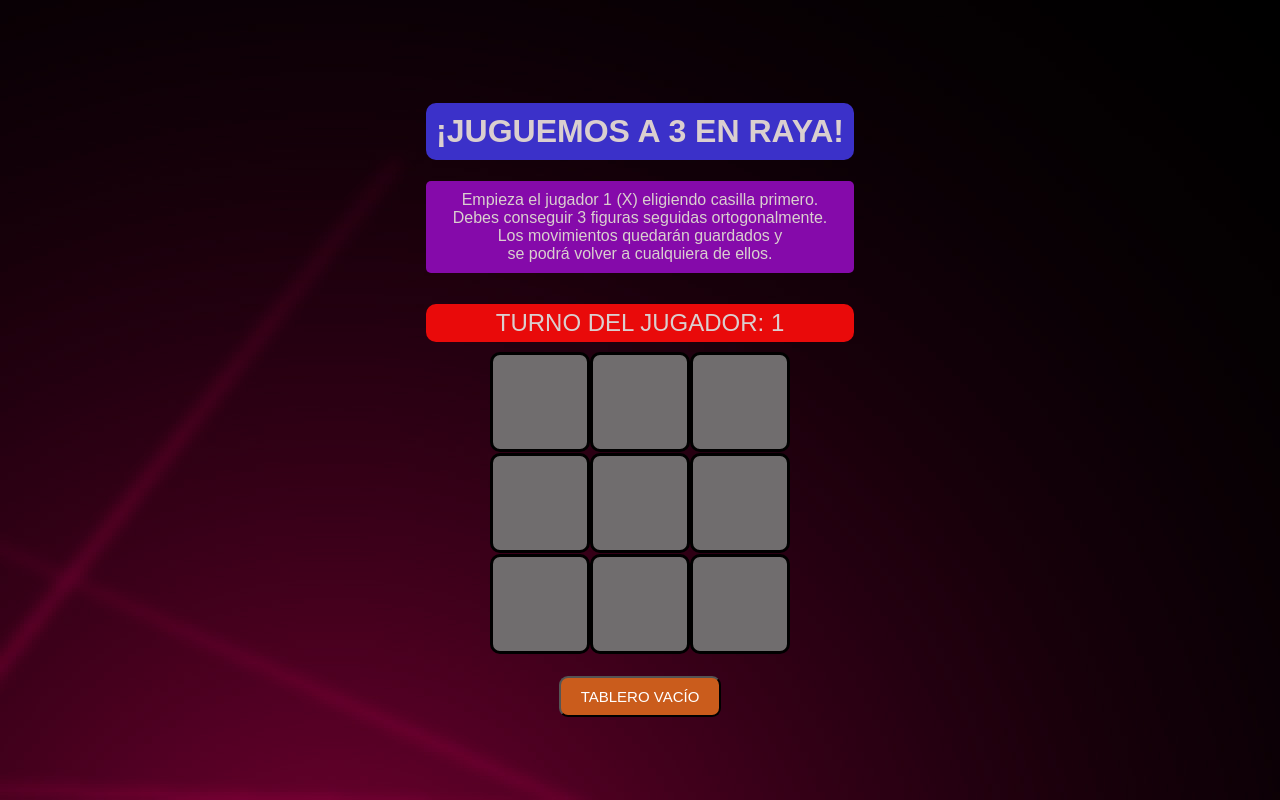
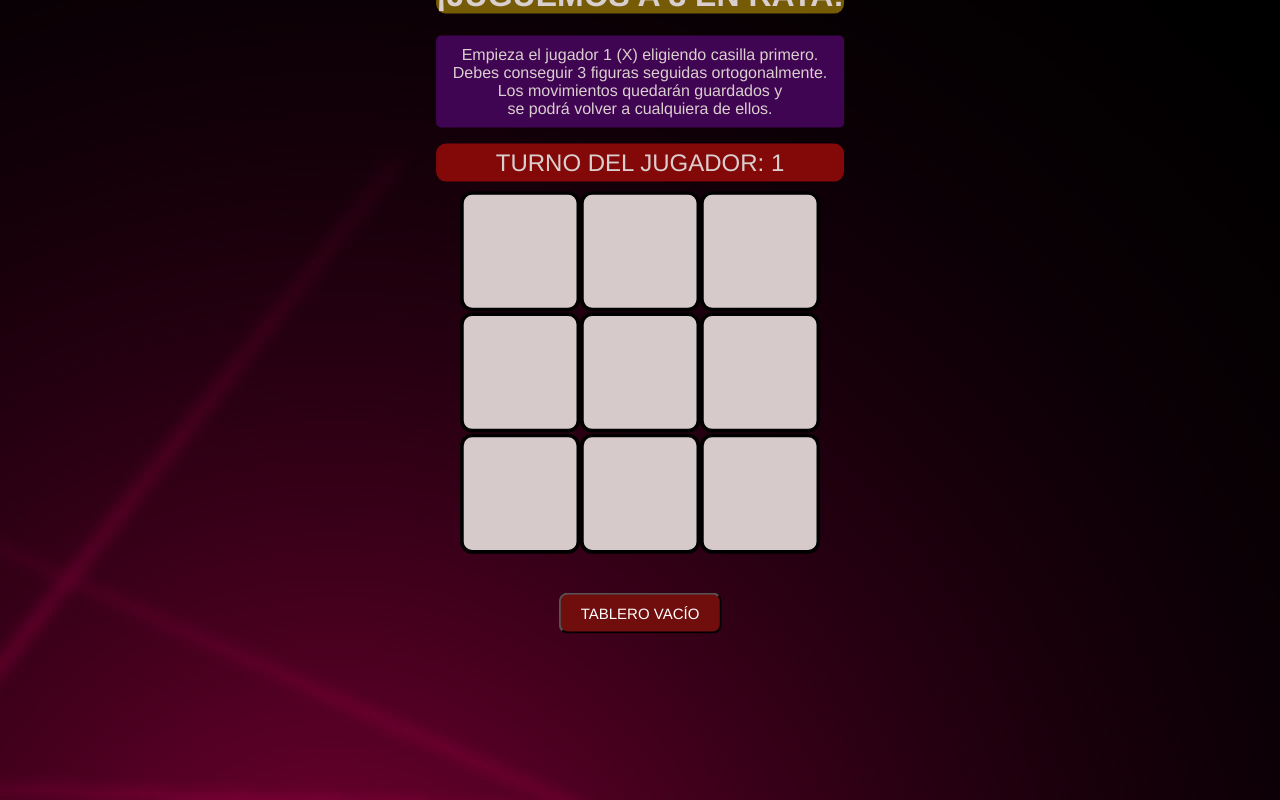
Before and after one commit to JuanGabrielCallejo/3enRaya-3inARow, a React (Create React App) app: page / in a window 1280 px wide. Built offline with nearby package versions, Linux system fonts and the light colour scheme.

Commit message:
update style and properties

```diff
--- a/src/index.css
+++ b/src/index.css
@@ -13,52 +13,53 @@ body {
   /* background-color: aqua; */
   display: flex;
   display: inline-block;
+  position: absolute;
+  top: 30%;
+  left: 50%;
+  transform: translate(-50%, -50%);
 }
 
-h1 {
-  background-color: rgb(59, 49, 201);
+.gameTitle {
+  background-color: rgb(117, 91, 6);
   color: rgb(218, 207, 207);
-  font-family: fantasy;
+  border-radius: 10px;
+  font-family: "Franklin Gothic Medium", "Arial Narrow", Arial, sans-serif;
   font-size: xx-large;
   text-align: center;
-  padding: 10px;
-  border-radius: 10px;
 }
 
 p {
-  font-family: fantasy;
+  font-family: "Franklin Gothic Medium", "Arial Narrow", Arial, sans-serif;
   color: rgb(218, 207, 207);
   text-align: center;
   padding: 10px;
-  background-color: rgb(133, 10, 170);
+  background-color: rgb(64, 5, 82);
 
   border-radius: 5px;
 }
 
 .game-board {
-  margin-top: 10px;
+  transform: scale(1.2);
+  margin-top: 40px;
   /* background-color: blue; */
   display: flex;
   justify-content: center;
 }
 
 .status {
-  background-color: rgb(233, 10, 10);
+  background-color: rgb(131, 9, 9);
   font-size: x-large;
-  font-family: fantasy;
+  font-family: "Franklin Gothic Medium", "Arial Narrow", Arial, sans-serif;
   margin-top: 15px;
   color: rgb(218, 207, 207);
   text-align: center;
   margin-bottom: 10px;
   padding: 5px;
   border-radius: 10px;
-  /* position: relative; */
 }
 
 .square {
-  display: flex;
-  display: inline-block;
-  background: #706d6e;
+  background: #d6caca;
   border-radius: 10px;
   border: 3px solid #000000;
   font-weight: bold;
@@ -83,22 +84,24 @@ p {
 }
 
 .infoButtons {
-  display: flex;
-  display: inline-block;
-  margin-top: 20px;
-  /* background-color: rgb(212, 212, 212); */
-  display: flex;
   justify-content: center;
   align-items: center;
-  align-content: center;
+
+  padding: 10px;
+  border-radius: 10px;
+  transition: background-color 0.3s ease;
+  /* background-color: white; */
+  position: absolute;
+  top: 110%;
+  left: 50%;
+  transform: translateX(-50%);
 }
 
 .historyButton {
-  font-family: fantasy;
-  background-color: #ca5c1c;
+  font-family: "Franklin Gothic Medium", "Arial Narrow", Arial, sans-serif;
+  background-color: #700d0d;
   color: white;
   padding: 10px 20px;
-  text-decoration: none;
   font-size: 15px;
   margin: 1px 1px;
   cursor: pointer;
@@ -107,13 +110,13 @@ p {
 }
 
 .historyButton:hover {
-  background-color: #45a049;
+  background-color: #681980;
 }
 
-.historyButton:active {
+/* .historyButton:active {
   background-color: #3e8e41;
   transform: translateY(2px);
-}
+} */
 
 .vertical-rotate {
   animation: rotateY 0.5s linear;
@@ -169,7 +172,7 @@ p {
 }
 
 /* estilos para smartphones */
-@media (max-width: 480px) {
+@media (max-width: 479px) {
   h1 {
     font-size: large;
     padding: 6px;
@@ -192,8 +195,13 @@ p {
     padding: 3px;
   }
 
+  .infoButtons {
+    display: flex;
+    background-color: white;
+  }
+
   .historyButton {
-    padding: 6px 12px;
+    padding: 12px 12px;
     font-size: 12px;
   }
 }
--- a/src/index.jsx
+++ b/src/index.jsx
@@ -129,7 +129,7 @@ class Game extends React.Component {
       <>
         <div className="all">
 
-          <h1>¡JUGUEMOS A 3 EN RAYA!</h1>
+          <h1 className="gameTitle">¡JUGUEMOS A 3 EN RAYA!</h1>
           <p>
             Empieza el jugador 1 (X)
             eligiendo casilla primero. <br />
@@ -137,20 +137,21 @@ class Game extends React.Component {
             Los movimientos quedarán guardados y <br />
             se podrá volver a cualquiera de ellos.
           </p>
-        </div>
           <div className="status">{status}</div>
-
-
-        <div className="game-board ">
-          <Board className="cuadrados"
-            squares={current.squares}
-            onClick={(i) => this.handleClick(i)}
-          />
-        </div>
 
           <div className="infoButtons">
             <div>{moves}</div>
           </div>
+
+          <div className="game-board ">
+            <Board className="cuadrados"
+              squares={current.squares}
+              onClick={(i) => this.handleClick(i)}/>
+          </div>
+
+
+        </div>
+
       </>
     );
   }
--- a/src/services/segundoindex.css
+++ /dev/null
@@ -1,43 +0,0 @@
-@import url(https://db.onlinewebfonts.com/c/1ce44cc25409dd2c93dd1163395cfc8f?family=Samsung+Sharp+Sans+Bold);
-@import url(https://db.onlinewebfonts.com/c/00487ece712f86b9b503997ceb17daff?family=SamsungOne-700);
-@import url(https://db.onlinewebfonts.com/c/174b2ec3d1b18323f2021ce3fdda6028?family=SamsungOne-400);
-
-@tailwind base;
-@tailwind components;
-@tailwind utilities;
-
-* {
-  font-family: "Samsung Sharp Sans Bold";
-}
-
-.S400 {
-  font-family: "SamsungOne-400";
-}
-
-.S700 {
-  font-family: "SamsungOne-700";
-}
-
-
-.board-row::after {
-  clear: both;
-  content: "";
-  display: table;
-}
-
-
-.square {
-  background: #aa75be;
-  border: 2px solid #d40845;
-  float: inline-start;
-
-
-  justify-content: center;
-  line-height: 34px;
-  height: 100px;
-  margin-right: -1px;
-  margin-top: -1px;
-  padding: 0;
-  text-align: center;
-  width: 100px;
-}
```
